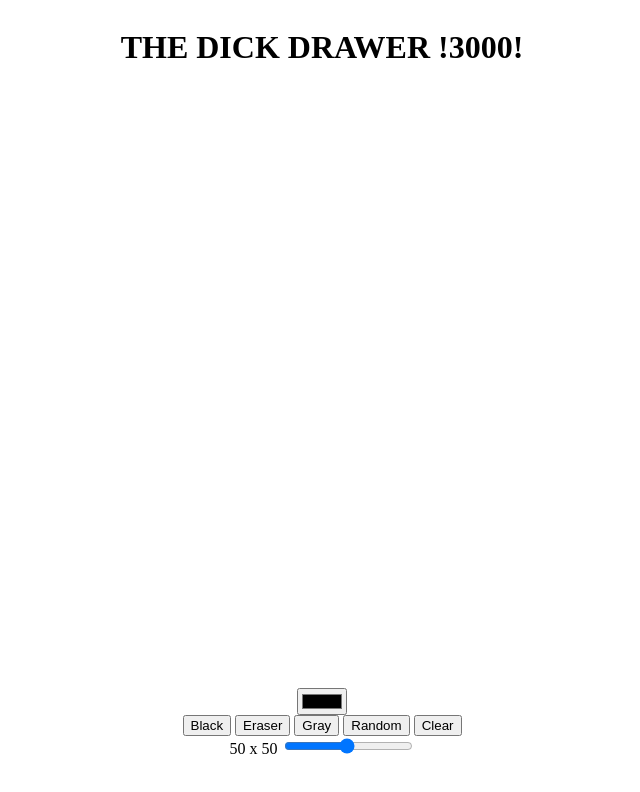
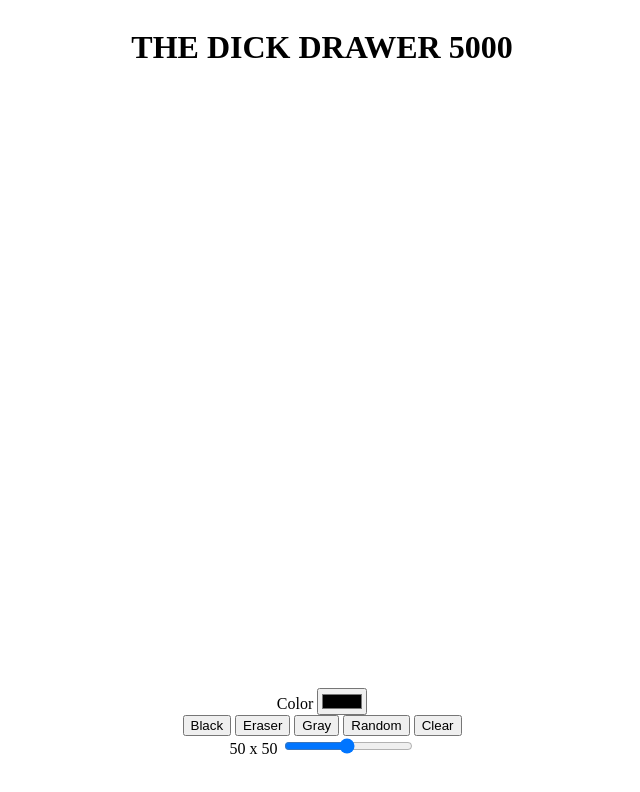
Before and after one commit to shepherdabdullah/sketchpad, a plain HTML site: page index.html in a window 1280 px wide. Shown: the whole page, without its empty margins (318-958 px from the left). Drawn offline with Linux system fonts and the light colour scheme.

Commit message:
add font

```diff
--- a/index.html
+++ b/index.html
@@ -5,11 +5,12 @@
     <meta http-equiv="X-UA-Compatible" content="IE=edge">
     <meta name="viewport" content="width=device-width, initial-scale=1.0">
     <title>Sketch Pad</title>
+    <link rel="stylesheet" href="https://fonts.googleapis.com/css?family=Audiowide">
     <link rel="stylesheet" href="styles.css">
 </head>
 <body>
     <div class="container">
-        <div class="title"><h1>THE DICK DRAWER !3000!</h1></div>
+        <div class="title"><h1>THE DICK DRAWER 5000</h1></div>
         <div class="content">
 
             <div class="canvas-container">
@@ -17,6 +18,7 @@
             </div>
 
             <div class="color-picker-container">
+                <label class="picker-label" for="color-picker">Color</label>
                 <input type="color" class="color-picker" value="black" />
             </div>
 
```
